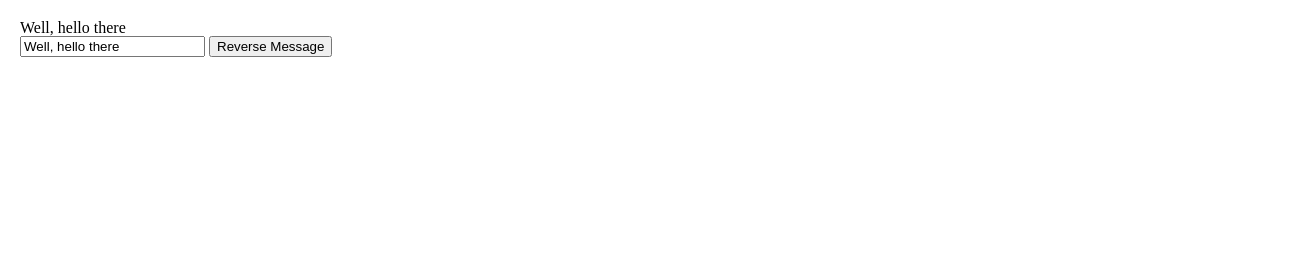
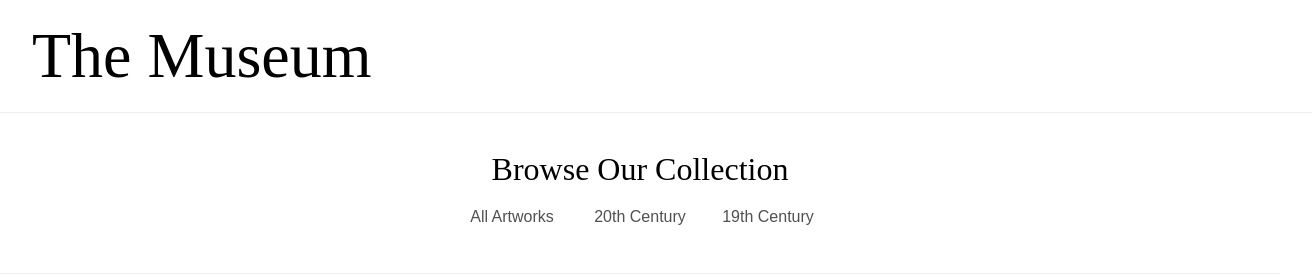
Before and after one commit to alexanderela/art-museum-gallery, a plain HTML site: page index.html in a window 1280 px wide. Shown: the whole page, 1312 px wide, since content can reach past the window. Drawn offline with nearby package versions, Linux system fonts and the light colour scheme.

Commit message:
Add basic HTML and CSS

```diff
--- a/index.css
+++ /dev/null
@@ -1,4 +0,0 @@
-html, body {
-	margin: 10px;
-	padding: 0;
-}
--- a/index.html
+++ b/index.html
@@ -2,16 +2,24 @@
 <html>
 	<head>
 		<link rel='stylesheet' type= 'text/css' href='reset.css'>
-		<link rel='stylesheet' type= 'text/css' href='index.css'>
-		<script src="https://cdn.jsdelivr.net/npm/vue/dist/vue.js"></script>
+		<link rel='stylesheet' type= 'text/css' href='style.css'>
 	</head>
 	<body>
+		<div class='header'>
+			The Museum
+		</div>
+		<div class='nav-bar'>
+			<h1 class='nav-header'>Browse Our Collection</h1>
+			<div class='nav-btn-container'>
+				<button class='nav-btn'>All Artworks</button>
+				<button class='nav-btn'>20th Century</button>
+				<button class='nav-btn'>19th Century</button>
+			</div>
+		</div>
 		<div id='app'>
-				<p>{{ message }}</p>
-				<input v-model='message'>
-				<button v-on:click='reverseMessage'>Reverse Message</button>
 		</div>
 
+		<script src="https://cdn.jsdelivr.net/npm/vue/dist/vue.js"></script>
 		<script src='index.js'></script>
 	</body>
 </html>
--- a/index.js
+++ b/index.js
@@ -1,12 +1,16 @@
+Vue.component('todo-item', {
+	props: ['todo'],
+	template: '<li>{{ todo.text }}</li>'
+})
+
 var app = new Vue({
 	el: '#app',
 	data: {
-		message: 'Well, hello there'
-	},
-	methods: {
-		reverseMessage: function() {
-			this.message = this.message.split('').reverse().join('')
-		}
+		groceryList: [
+			{ id: 0, text: 'Vegetables' },
+			{ id: 1, text: 'Cheese' },
+			{ id: 2, text: 'Whatever else humans eat' },
+		]
 	}
 });
 
--- /dev/null
+++ b/style.css
@@ -0,0 +1,54 @@
+button {
+	cursor: pointer;
+}
+
+
+.header {
+	display: flex;
+	align-items: center;
+	justify-content: flex-start;
+	height: 7rem;
+	width: 100%;
+	background-color: #FFF;
+	font-family: 'avenir';
+	font-size: 4rem;
+	padding: 0 0 0 2rem;
+	border-bottom: 1px solid #EEE;
+}
+
+.nav-bar {
+	display: flex;
+	align-items: center;
+	justify-content: center;
+	flex-direction: column;
+	height: 10rem;
+	width: 100%;
+	background-color: #FFF;
+	font-family: 'avenir';
+	font-size: 2rem;
+	border-bottom: 1px solid #EEE;
+}
+
+.nav-header {
+
+}
+
+.nav-btn-container {
+	display: flex;
+	align-items: center;
+	justify-content: center;
+	margin: 1rem 0 0 0;
+}
+
+.nav-btn {
+	width: 8rem;
+  font-size: 1rem;
+  background-color: #fff;
+  color: #514f4f;
+  height: 2rem;
+  border: none;
+}
+
+.nav-btn:hover {
+	color: #949090;
+}
```
